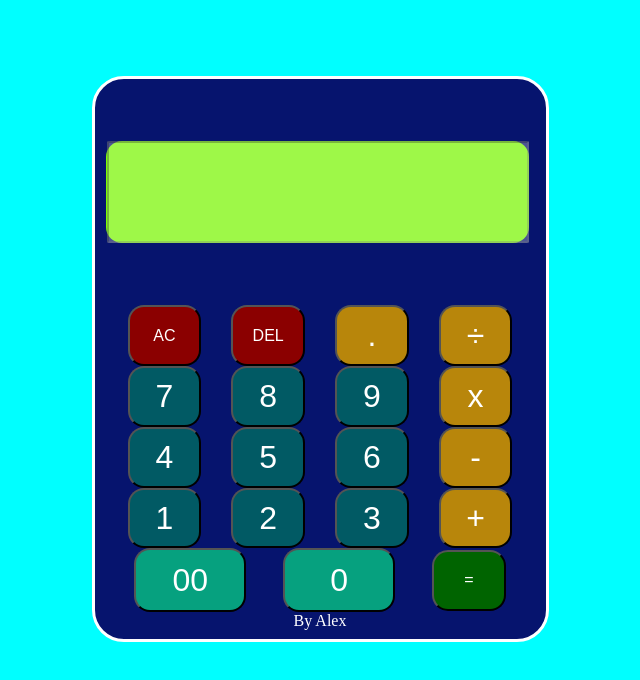
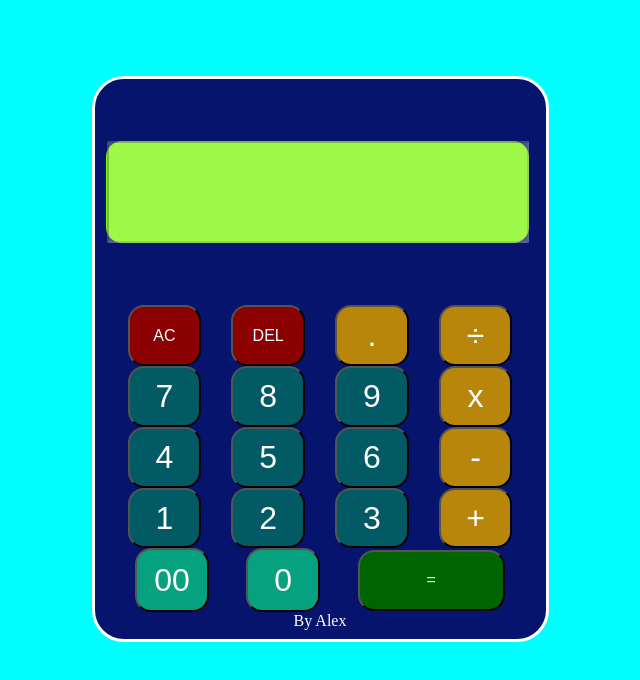
Before and after one commit to Alex-Enogiasun/calculator.github.io, a plain HTML site: page index.html in a window 1280 px wide. Shown: the whole page, without its empty margins (323-963 px from the left). Drawn offline with Linux system fonts and the light colour scheme.

Commit message:
Update style.css

```diff
--- a/style.css
+++ b/style.css
@@ -76,7 +76,7 @@ width: 95%;
 .myequal{
     background-color: darkgreen;
     color: white;
-    width: 4.6rem;
+    width: 9.2rem;
     height: 3.8rem;
     border-radius: 1rem;
     padding: 2%;
@@ -86,7 +86,7 @@ width: 95%;
     background-color: rgb(6, 161, 127);
     color: white;
     font-size: xx-large;
-    width: 7rem;
+    width: 4.6rem;
     height: 4rem;
     border-radius: 1rem;
     padding: 2%;
```
